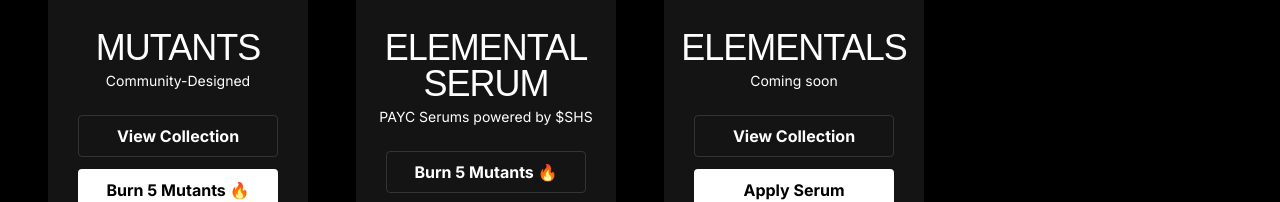
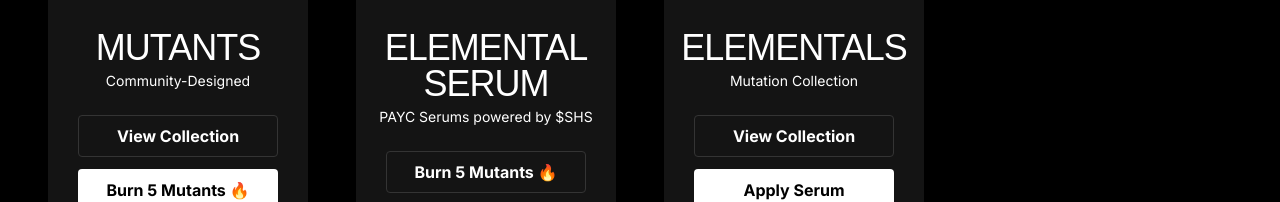
Before and after one commit to devAlexDotEth/PAYCDappGPT, a React (Create React App) app: page / in a window 1280 px wide. Shown: the part 1305-1507 px from the top of the page. Built offline with nearby package versions, Linux system fonts and the light colour scheme; no server answers; a web font is replaced by a local one.

Commit message:
Update elemental text

```diff
--- a/src/compositions/home.jsx
+++ b/src/compositions/home.jsx
@@ -329,7 +329,7 @@ export const Home = () => {
           </Card>
           <Card
             heading="Elementals"
-            description="Coming soon"
+            description="Mutation Collection"
             pfp={ElementalsPFP}
             direction="VERTICAL"
           >
```
